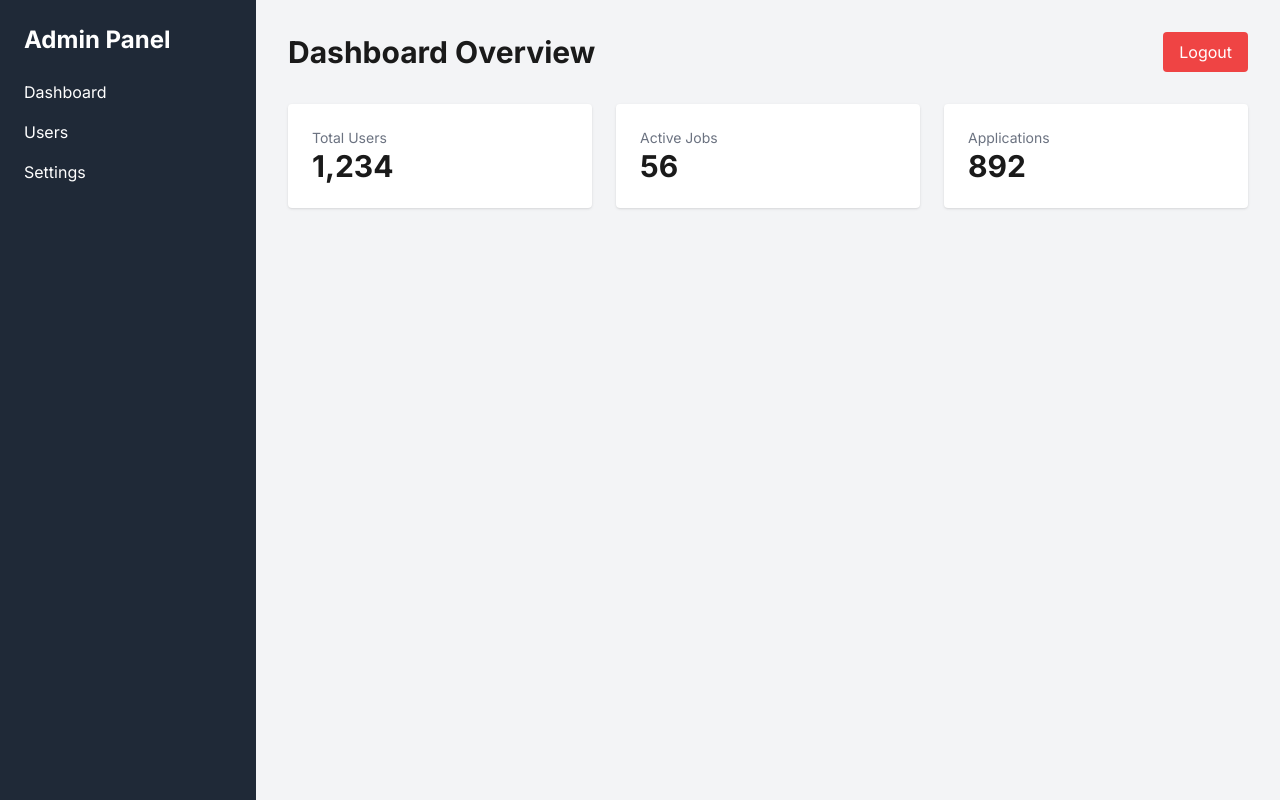
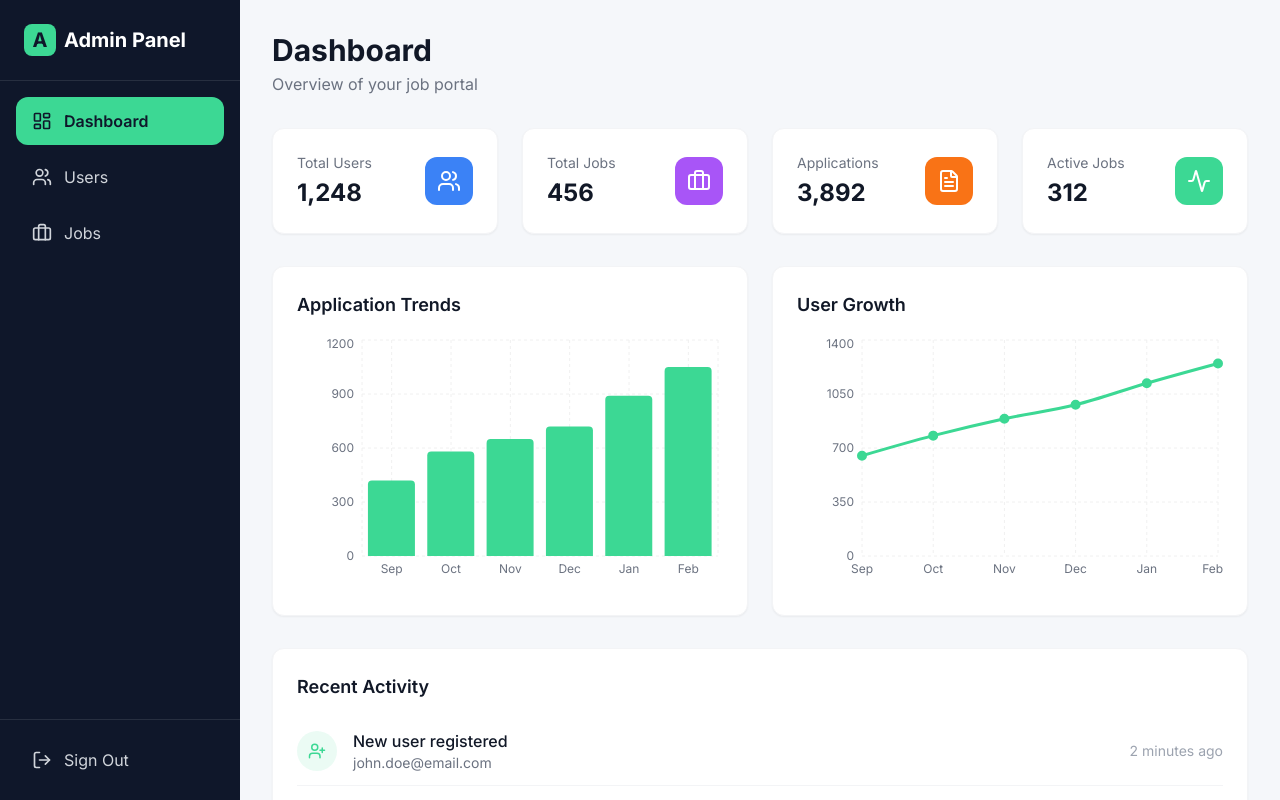
Before and after one commit to 1L-401/avaa-rms, a Next.js app in the folder frontend/: page /admin/dashboard in a window 1280 px wide. Shown: the top 800 px of the page. Built offline with nearby package versions, Linux system fonts and the light colour scheme.

Commit message:
add UI for admin dashboar

```diff
--- a/frontend/app/admin/dashboard/page.tsx
+++ b/frontend/app/admin/dashboard/page.tsx
@@ -1,48 +1,182 @@
 'use client';
 
-import { useRouter } from 'next/navigation';
 import { useEffect } from 'react';
+import {
+    Users,
+    Briefcase,
+    FileText,
+    Activity,
+    UserPlus,
+    FilePlus,
+    FileCheck,
+    UserCog,
+    FileX,
+} from 'lucide-react';
+import {
+    BarChart,
+    Bar,
+    XAxis,
+    YAxis,
+    CartesianGrid,
+    Tooltip,
+    ResponsiveContainer,
+    LineChart,
+    Line,
+} from 'recharts';
+
+// Mock data for stats
+const stats = [
+    { title: 'Total Users', value: '1,248', icon: Users, color: 'bg-blue-500' },
+    { title: 'Total Jobs', value: '456', icon: Briefcase, color: 'bg-purple-500' },
+    { title: 'Applications', value: '3,892', icon: FileText, color: 'bg-orange-500' },
+    { title: 'Active Jobs', value: '312', icon: Activity, color: 'bg-[#3CD894]' },
+];
+
+// Mock data for Application Trends (Bar Chart)
+const applicationData = [
+    { month: 'Sep', applications: 420 },
+    { month: 'Oct', applications: 580 },
+    { month: 'Nov', applications: 650 },
+    { month: 'Dec', applications: 720 },
+    { month: 'Jan', applications: 890 },
+    { month: 'Feb', applications: 1050 },
+];
+
+// Mock data for User Growth (Line Chart)
+const userGrowthData = [
+    { month: 'Sep', users: 650 },
+    { month: 'Oct', users: 780 },
+    { month: 'Nov', users: 890 },
+    { month: 'Dec', users: 980 },
+    { month: 'Jan', users: 1120 },
+    { month: 'Feb', users: 1248 },
+];
+
+// Mock data for Recent Activity
+const recentActivity = [
+    { id: 1, title: 'New user registered', subtitle: 'john.doe@email.com', time: '2 minutes ago', icon: UserPlus },
+    { id: 2, title: 'Job posted', subtitle: 'Admin User', time: '15 minutes ago', icon: FilePlus },
+    { id: 3, title: 'Application submitted', subtitle: 'jane.smith@email.com', time: '1 hour ago', icon: FileCheck },
+    { id: 4, title: 'Profile updated', subtitle: 'mike.wilson@email.com', time: '3 hours ago', icon: UserCog },
+    { id: 5, title: 'Job closed', subtitle: 'Admin User', time: '5 hours ago', icon: FileX },
+];
 
 export default function AdminDashboardPage() {
-    const router = useRouter();
-
-    useEffect(() => { document.title = 'Admin Dashboard | AVAA'; }, []);
+    useEffect(() => {
+        document.title = 'Admin Dashboard | AVAA';
+    }, []);
 
     return (
-        <div className="flex min-h-screen bg-gray-100">
-            <aside className="w-64 bg-gray-800 text-white p-6">
-                <h2 className="text-2xl font-bold mb-6">Admin Panel</h2>
-                <nav className="space-y-4">
-                    <a href="#" className="block hover:text-gray-300">Dashboard</a>
-                    <a href="#" className="block hover:text-gray-300">Users</a>
-                    <a href="#" className="block hover:text-gray-300">Settings</a>
-                </nav>
-            </aside>
-            <main className="flex-1 p-8">
-                <div className="flex justify-between items-center mb-8">
-                    <h1 className="text-3xl font-bold">Dashboard Overview</h1>
-                    <button
-                        onClick={() => router.push('/admin/login')}
-                        className="bg-red-500 text-white px-4 py-2 rounded hover:bg-red-600"
-                    >
-                        Logout
-                    </button>
-                </div>
-                <div className="grid grid-cols-1 md:grid-cols-3 gap-6">
-                    <div className="bg-white p-6 rounded shadow">
-                        <h3 className="text-gray-500 text-sm">Total Users</h3>
-                        <p className="text-3xl font-bold">1,234</p>
-                    </div>
-                    <div className="bg-white p-6 rounded shadow">
-                        <h3 className="text-gray-500 text-sm">Active Jobs</h3>
-                        <p className="text-3xl font-bold">56</p>
-                    </div>
-                    <div className="bg-white p-6 rounded shadow">
-                        <h3 className="text-gray-500 text-sm">Applications</h3>
-                        <p className="text-3xl font-bold">892</p>
+        <div className="p-8">
+            {/* Header */}
+            <div className="mb-8">
+                <h1 className="text-3xl font-bold text-gray-900">Dashboard</h1>
+                <p className="text-gray-500 mt-1">Overview of your job portal</p>
+            </div>
+
+            {/* Stats Cards */}
+            <div className="grid grid-cols-1 sm:grid-cols-2 lg:grid-cols-4 gap-6 mb-8">
+                {stats.map((stat) => {
+                    const Icon = stat.icon;
+                    return (
+                        <div
+                            key={stat.title}
+                            className="bg-white rounded-xl p-6 shadow-sm border border-gray-100 flex items-center justify-between"
+                        >
+                            <div>
+                                <p className="text-sm text-gray-500 mb-1">{stat.title}</p>
+                                <p className="text-2xl font-bold text-gray-900">{stat.value}</p>
+                            </div>
+                            <div className={`${stat.color} p-3 rounded-xl`}>
+                                <Icon size={24} className="text-white" />
+                            </div>
+                        </div>
+                    );
+                })}
+            </div>
+
+            {/* Charts Section */}
+            <div className="grid grid-cols-1 lg:grid-cols-2 gap-6 mb-8">
+                {/* Application Trends (Bar Chart) */}
+                <div className="bg-white rounded-xl p-6 shadow-sm border border-gray-100">
+                    <h2 className="text-lg font-semibold text-gray-900 mb-4">Application Trends</h2>
+                    <div className="h-64">
+                        <ResponsiveContainer width="100%" height="100%">
+                            <BarChart data={applicationData}>
+                                <CartesianGrid strokeDasharray="3 3" stroke="#f0f0f0" />
+                                <XAxis dataKey="month" axisLine={false} tickLine={false} tick={{ fill: '#6b7280', fontSize: 12 }} />
+                                <YAxis axisLine={false} tickLine={false} tick={{ fill: '#6b7280', fontSize: 12 }} />
+                                <Tooltip
+                                    contentStyle={{
+                                        backgroundColor: '#fff',
+                                        border: '1px solid #e5e7eb',
+                                        borderRadius: '8px',
+                                        boxShadow: '0 4px 6px -1px rgba(0,0,0,0.1)',
+                                    }}
+                                />
+                                <Bar dataKey="applications" fill="#3CD894" radius={[4, 4, 0, 0]} />
+                            </BarChart>
+                        </ResponsiveContainer>
                     </div>
                 </div>
-            </main>
+
+                {/* User Growth (Line Chart) */}
+                <div className="bg-white rounded-xl p-6 shadow-sm border border-gray-100">
+                    <h2 className="text-lg font-semibold text-gray-900 mb-4">User Growth</h2>
+                    <div className="h-64">
+                        <ResponsiveContainer width="100%" height="100%">
+                            <LineChart data={userGrowthData}>
+                                <CartesianGrid strokeDasharray="3 3" stroke="#f0f0f0" />
+                                <XAxis dataKey="month" axisLine={false} tickLine={false} tick={{ fill: '#6b7280', fontSize: 12 }} />
+                                <YAxis axisLine={false} tickLine={false} tick={{ fill: '#6b7280', fontSize: 12 }} />
+                                <Tooltip
+                                    contentStyle={{
+                                        backgroundColor: '#fff',
+                                        border: '1px solid #e5e7eb',
+                                        borderRadius: '8px',
+                                        boxShadow: '0 4px 6px -1px rgba(0,0,0,0.1)',
+                                    }}
+                                />
+                                <Line
+                                    type="monotone"
+                                    dataKey="users"
+                                    stroke="#3CD894"
+                                    strokeWidth={3}
+                                    dot={{ fill: '#3CD894', strokeWidth: 2, r: 4 }}
+                                    activeDot={{ r: 6, fill: '#3CD894' }}
+                                />
+                            </LineChart>
+                        </ResponsiveContainer>
+                    </div>
+                </div>
+            </div>
+
+            {/* Recent Activity */}
+            <div className="bg-white rounded-xl p-6 shadow-sm border border-gray-100">
+                <h2 className="text-lg font-semibold text-gray-900 mb-4">Recent Activity</h2>
+                <div className="space-y-4">
+                    {recentActivity.map((activity) => {
+                        const Icon = activity.icon;
+                        return (
+                            <div
+                                key={activity.id}
+                                className="flex items-center justify-between py-3 border-b border-gray-100 last:border-0"
+                            >
+                                <div className="flex items-center gap-4">
+                                    <div className="w-10 h-10 bg-[#3CD894]/10 rounded-full flex items-center justify-center">
+                                        <Icon size={18} className="text-[#3CD894]" />
+                                    </div>
+                                    <div>
+                                        <p className="font-medium text-gray-900">{activity.title}</p>
+                                        <p className="text-sm text-gray-500">{activity.subtitle}</p>
+                                    </div>
+                                </div>
+                                <span className="text-sm text-gray-400">{activity.time}</span>
+                            </div>
+                        );
+                    })}
+                </div>
+            </div>
         </div>
     );
 }
--- /dev/null
+++ b/frontend/app/admin/layout.tsx
@@ -0,0 +1,89 @@
+'use client';
+
+import { usePathname, useRouter } from 'next/navigation';
+import {
+    LayoutDashboard,
+    Users,
+    Briefcase,
+    LogOut,
+} from 'lucide-react';
+
+const navItems = [
+    { name: 'Dashboard', href: '/admin/dashboard', icon: LayoutDashboard },
+    { name: 'Users', href: '/admin/users', icon: Users },
+    { name: 'Jobs', href: '/admin/jobs', icon: Briefcase },
+];
+
+export default function AdminLayout({
+    children,
+}: {
+    children: React.ReactNode;
+}) {
+    const pathname = usePathname();
+    const router = useRouter();
+
+    // Don't show sidebar on login page
+    if (pathname === '/admin/login') {
+        return <>{children}</>;
+    }
+
+    const handleLogout = () => {
+        localStorage.removeItem('admin_token');
+        router.push('/admin/login');
+    };
+
+    return (
+        <div className="flex min-h-screen bg-[#f5f7fa]">
+            {/* Sidebar */}
+            <aside className="fixed left-0 top-0 h-full w-60 bg-[#0f172a] text-white flex flex-col">
+                {/* Logo */}
+                <div className="p-6 border-b border-white/10">
+                    <h1 className="text-xl font-bold flex items-center gap-2">
+                        <span className="w-8 h-8 bg-[#3CD894] rounded-lg flex items-center justify-center text-[#0f172a] font-bold">
+                            A
+                        </span>
+                        Admin Panel
+                    </h1>
+                </div>
+
+                {/* Navigation */}
+                <nav className="flex-1 p-4 space-y-2">
+                    {navItems.map((item) => {
+                        const isActive = pathname === item.href;
+                        const Icon = item.icon;
+                        return (
+                            <a
+                                key={item.name}
+                                href={item.href}
+                                className={`flex items-center gap-3 px-4 py-3 rounded-xl transition-all duration-200 ${
+                                    isActive
+                                        ? 'bg-[#3CD894] text-[#0f172a] font-semibold'
+                                        : 'text-gray-300 hover:bg-white/10 hover:text-white'
+                                }`}
+                            >
+                                <Icon size={20} />
+                                {item.name}
+                            </a>
+                        );
+                    })}
+                </nav>
+
+                {/* Sign Out Button */}
+                <div className="p-4 border-t border-white/10">
+                    <button
+                        onClick={handleLogout}
+                        className="flex items-center gap-3 px-4 py-3 rounded-xl w-full text-gray-300 hover:bg-red-500/20 hover:text-red-400 transition-all duration-200"
+                    >
+                        <LogOut size={20} />
+                        Sign Out
+                    </button>
+                </div>
+            </aside>
+
+            {/* Main Content */}
+            <main className="flex-1 ml-60">
+                {children}
+            </main>
+        </div>
+    );
+}
--- a/frontend/package.json
+++ b/frontend/package.json
@@ -10,9 +10,11 @@
   },
   "dependencies": {
     "axios": "^1.13.5",
+    "lucide-react": "^0.574.0",
     "next": "14.2.4",
     "react": "^18",
-    "react-dom": "^18"
+    "react-dom": "^18",
+    "recharts": "^3.7.0"
   },
   "devDependencies": {
     "@types/node": "^20",
```
Also changed, not shown: 1 other file (tests, documents, lock files or other folders).
